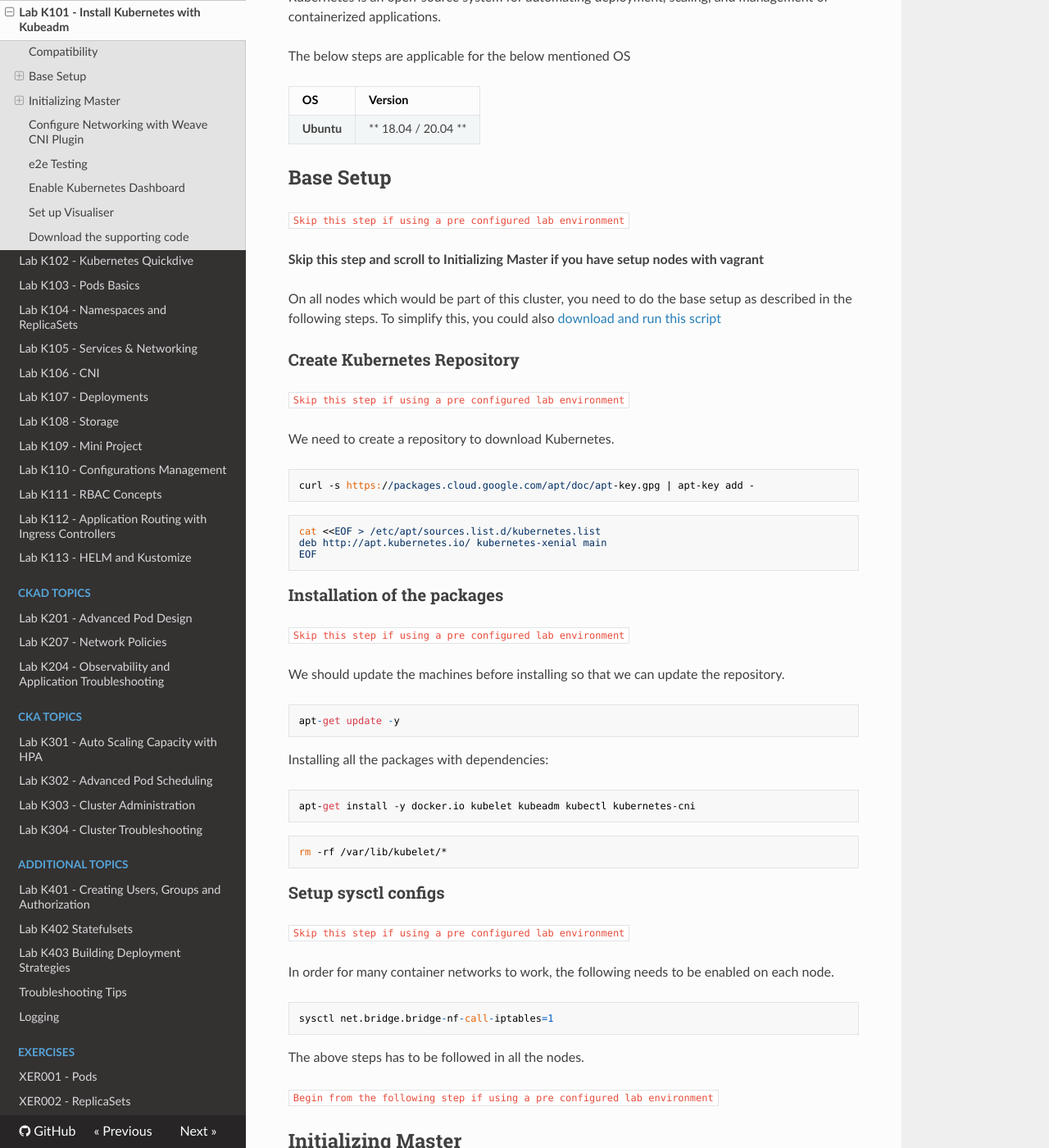
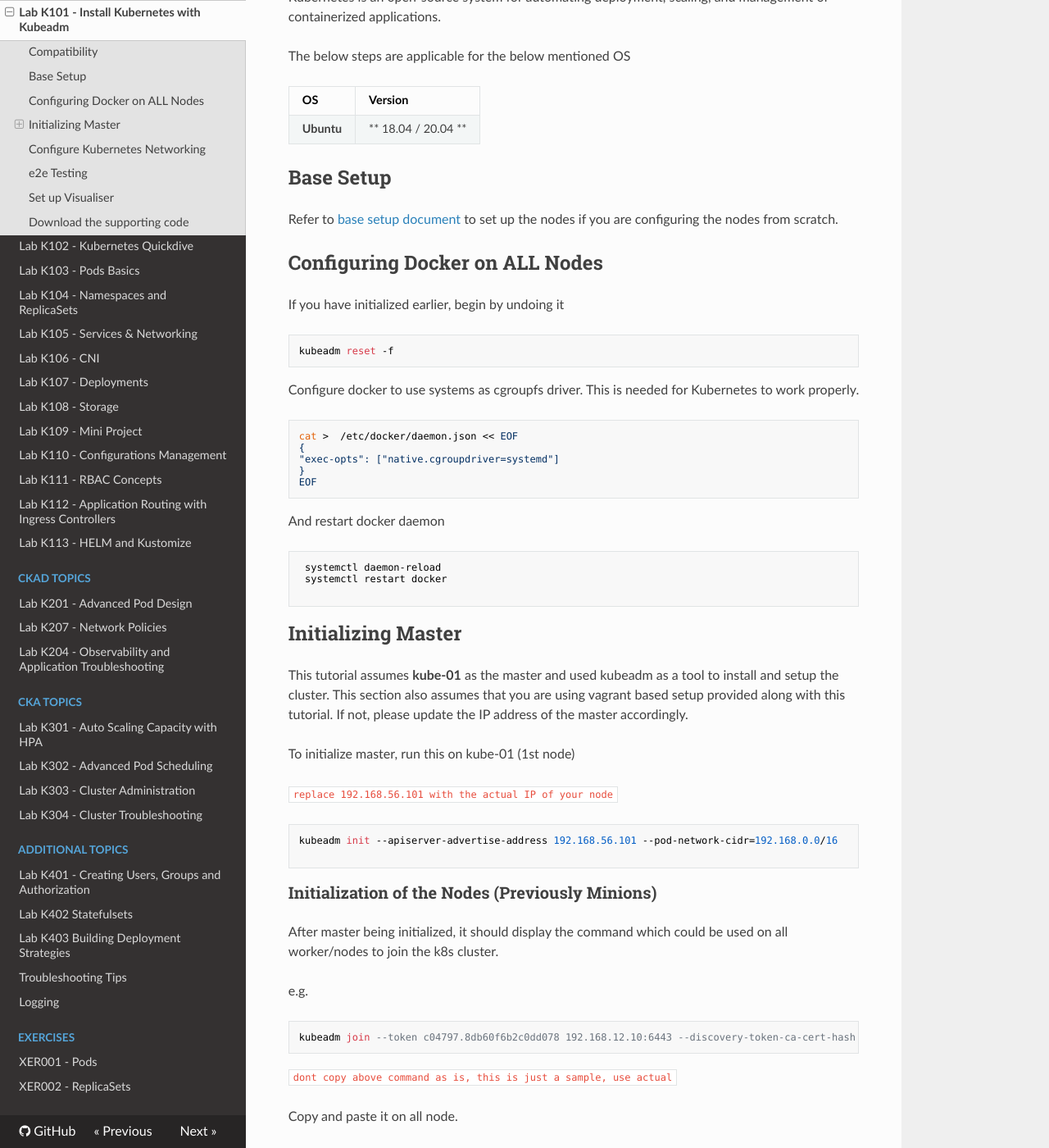
Before and after one commit to schoolofdevops/kubernetes-labguide, an MkDocs documentation site: the page built from chapters/install_kubernetes_with_kubeadm.md, in a window 1280 px wide and 1400 px high, scrolled down 327 px. Shown: the whole window at 82% size. Built offline with MkDocs 1.6.1, drawn with Linux system fonts in a browser that asks for light colours; nearby versions of some CDN libraries; old or Windows-style settings are respelled for this version of MkDocs; some of the changed text lies outside the part shown.

Commit message:
updated with docker install fix, removed dashboard etc.

````diff
--- a/chapters/install_kubernetes_with_kubeadm.md
+++ b/chapters/install_kubernetes_with_kubeadm.md
@@ -15,55 +15,34 @@
 | **Ubuntu** | ** 18.04 / 20.04 ** |
 
 ## Base Setup
-`Skip this step if using a pre configured lab environment`
 
-**Skip this step and scroll to Initializing Master if you have setup nodes with vagrant**
+Refer to [base setup document](chapters/base_setup) to set up the nodes if you are configuring the nodes from scratch.
 
 
-On all nodes which would be part of this cluster, you need to do the base setup as described in the following steps. To simplify this, you could also   [download and run this script](https://gist.github.com/initcron/40b71211cb693f541ce35fe3fb1adb11)
+## Configuring Docker on ALL Nodes
 
-### Create Kubernetes Repository
-`Skip this step if using a pre configured lab environment`
-
-
-We need to create a repository to download Kubernetes.
+If you have initialized earlier, begin by undoing it
 
 ```
-curl -s https://packages.cloud.google.com/apt/doc/apt-key.gpg | apt-key add -
+kubeadm reset -f
 ```
+
+Configure docker to use systems as cgroupfs driver. This is needed for Kubernetes to work properly.
+
 ```
-cat <<EOF > /etc/apt/sources.list.d/kubernetes.list
-deb http://apt.kubernetes.io/ kubernetes-xenial main
+cat >  /etc/docker/daemon.json << EOF
+{
+"exec-opts": ["native.cgroupdriver=systemd"]
+}
 EOF
 ```
 
-
-### Installation of the packages
-`Skip this step if using a pre configured lab environment`
-
-We should update the machines before installing so that we can update the repository.
+And restart docker daemon
 ```
-apt-get update -y
-```
-Installing all the packages with dependencies:
-```
-apt-get install -y docker.io kubelet kubeadm kubectl kubernetes-cni
-```
-```
-rm -rf /var/lib/kubelet/*
-```
-
-### Setup sysctl configs
-`Skip this step if using a pre configured lab environment`
-
-In order for many container networks to work, the following needs to be enabled on each node.
+ systemctl daemon-reload
+ systemctl restart docker
 
 ```
-sysctl net.bridge.bridge-nf-call-iptables=1
-```
-The above steps has to be followed in all the nodes.
-
-`Begin from the following step if using a pre configured lab environment`
 
 
 ## Initializing Master
@@ -115,7 +94,7 @@
 watch kubectl get nodes
 ```
 
-## Configure Networking with Weave CNI Plugin
+## Configure Kubernetes Networking
 
 Installing overlay network is necessary for the pods to communicate with each other across the hosts. It is necessary to do this before you try to deploy any applications to your cluster.
 
@@ -137,7 +116,6 @@
 
 ```
 kubectl get nodes
-kubectl get cs
 
 ```
 
@@ -166,31 +144,6 @@
 ```
 
 It will take a few minutes to have the cluster up and running with all the services.
-
-
-## Enable Kubernetes Dashboard
-
-After the Pod networks is installled, We can install another add-on service which is Kubernetes Dashboard.
-
-Installing Dashboard:
-```
-kubectl apply -f https://gist.githubusercontent.com/initcron/32ff89394c881414ea7ef7f4d3a1d499/raw/3422fbffadecec8ccd2bc7aacd1ca1c575936649/kube-dashboard.yaml
-
-```
-This will create a pod for the Kubernetes Dashboard.
-
-
-Dashboard would be setup and available on port 31000. To access it go to the browser, and provide the  following URL
-
-`use any of your node's (VM/Server) IP here`
-
-```
-http://NODEIP:31000/#!/node?namespace=default
-```
-
-The Dashboard Looks like:
-
-![Kubernetes Dashboard.\label{fig:captioned_image}](images/Kubernetes-Dashboard.png)
 
 
 ## Set up Visualiser
````
Also changed, not shown: chapters/base_setup.md (added, +50 -0 lines).
